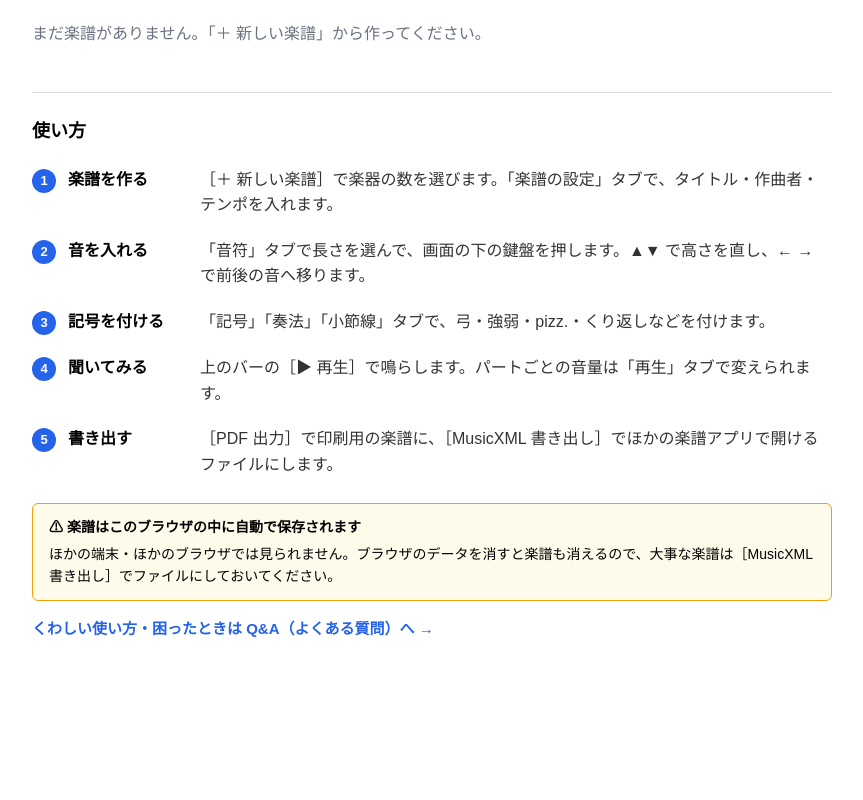
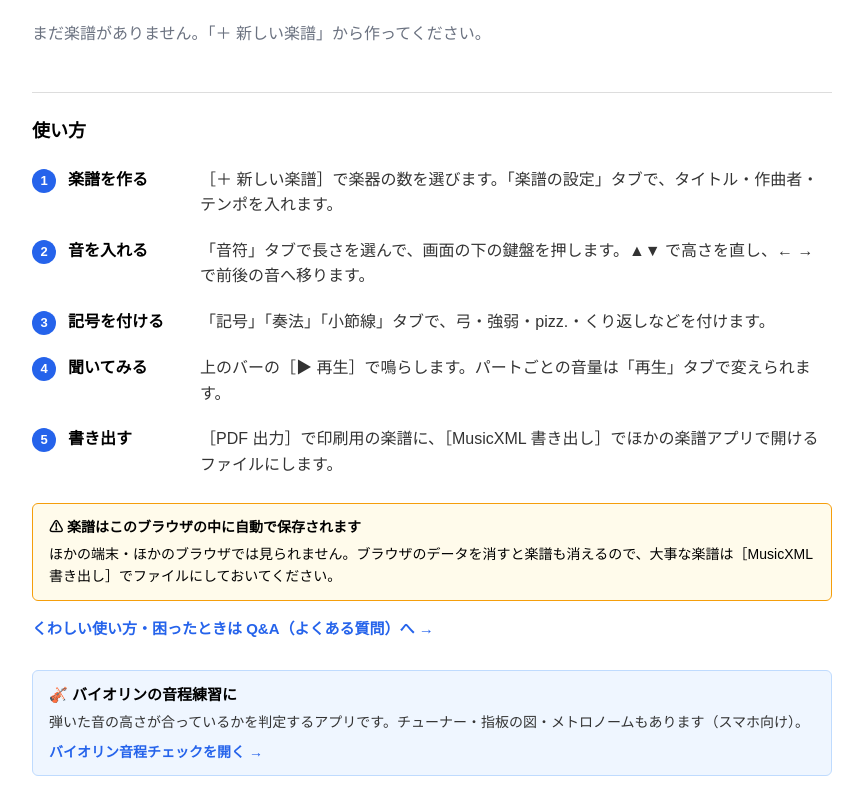
Before and after one commit to Naokichi-T/string-score, a SvelteKit app: page / in a window 1280 px wide. Shown: the part 259-1059 px from the top of the page, without its empty margins (208-1071 px from the left). Before the commit the page ends 936 px from the top, so only its background shows below. Built offline with nearby package versions, Linux system fonts and the light colour scheme.

Commit message:
トップページに姉妹アプリ「バイオリン音程チェック」の紹介を追加

```diff
--- a/src/routes/+page.svelte
+++ b/src/routes/+page.svelte
@@ -5,6 +5,7 @@
   // （ステップ7-2：一覧を作った）
   // （ステップ7-3：［＋ 新しい楽譜］で楽器の数を選んで作る）
   // （ステップ8-3：［MusicXML を読み込む］で、ファイルから新しい楽譜を作る）
+  // （ステップ23：いちばん下に、姉妹アプリ「バイオリン音程チェック」の紹介を追加）
   // ==========================================================
   import { onMount } from "svelte";
   import { goto } from "$app/navigation";
@@ -257,6 +258,15 @@
     <!-- Q&A のページへのリンク（ステップ17-5） -->
     <p class="help-link"><a href="/help">くわしい使い方・困ったときは Q&A（よくある質問）へ →</a></p>
   </section>
+
+  <!-- 姉妹アプリの紹介（ステップ23） -->
+  <!-- target="_blank"：新しいタブで開く（楽譜作成アプリのタブはそのまま残す） -->
+  <!-- rel="noopener"：開いた先のページから、このページを動かせないようにする（新しいタブで開くときの決まりごと） -->
+  <section class="sister-app">
+    <p class="sister-title">🎻 バイオリンの音程練習に</p>
+    <p class="sister-text">弾いた音の高さが合っているかを判定するアプリです。チューナー・指板の図・メトロノームもあります（スマホ向け）。</p>
+    <a class="sister-link" href="https://violin-pitch.vercel.app/" target="_blank" rel="noopener">バイオリン音程チェックを開く →</a>
+  </section>
 </main>
 
 <!-- 新しい楽譜を作る窓（showNewDialog が true のときだけ出す） -->
@@ -442,6 +452,39 @@
   .help-link a:hover {
     text-decoration: underline;
   }
+  /* ---------- 姉妹アプリの紹介（ステップ23） ---------- */
+  /* うすい青の枠（使い方の注意の黄色い枠と区別する） */
+  .sister-app {
+    margin-top: 32px;
+    padding: 12px 16px;
+    background: #eff6ff;
+    border: 1px solid #bfdbfe;
+    border-radius: 6px;
+    font-size: 14px;
+    line-height: 1.6;
+  }
+  .sister-app p {
+    margin: 0;
+  }
+  /* 「.sister-app p」の margin: 0 より強くするため、.sister-app を前に付ける */
+  .sister-app .sister-title {
+    font-weight: bold;
+    font-size: 15px;
+    margin-bottom: 4px; /* 見出しと説明の間を少し空ける */
+  }
+  .sister-text {
+    color: #333;
+  }
+  .sister-link {
+    display: inline-block; /* 上に余白を付けられるようにする */
+    margin-top: 8px;
+    color: #2563eb;
+    font-weight: bold;
+    text-decoration: none;
+  }
+  .sister-link:hover {
+    text-decoration: underline;
+  }
   /* 幅の狭い画面では、見出しを説明の上に出す（見出しの幅で説明が細くならないように） */
   @media (max-width: 600px) {
     .steps li {
```
